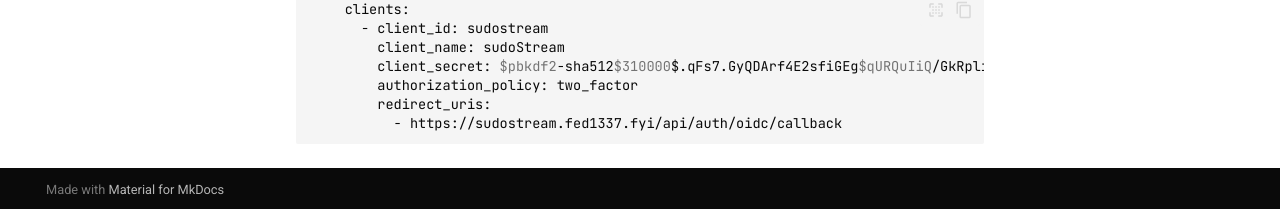
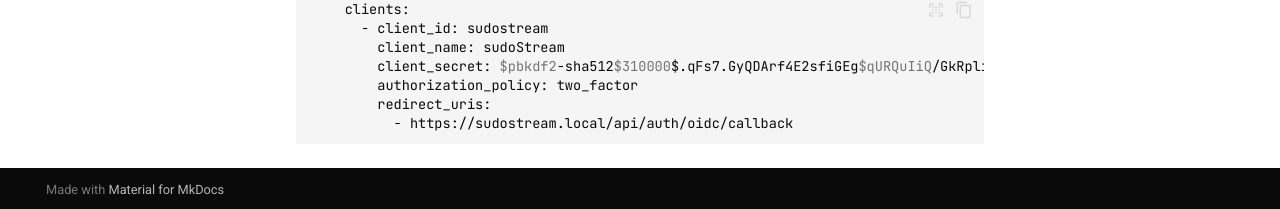
Before and after one commit to fed1337/sudostream, an MkDocs documentation site: the page built from docs/admin/oidc-sso.md, in a window 1280 px wide and 900 px high, scrolled down 678 px. Shown: the part 688-897 px from the top of the window. Built offline with MkDocs 1.6.1 and Material for MkDocs 9.7.7, drawn with Linux system fonts in a browser that asks for light colours; plug-ins that fetch from the network failed and are left out; comment, search, counter and statistics services are not loaded; part of the change alters nothing that is shown.

Commit message:
fix: oidc docs url

````diff
--- a/docs/admin/oidc-sso.md
+++ b/docs/admin/oidc-sso.md
@@ -37,5 +37,5 @@ Redirect URI (register on the IdP):
         client_secret: $pbkdf2-sha512$310000$.qFs7.GyQDArf4E2sfiGEg$qURQuIiQ/GkRplifXVM5UvlYwaHV43CDx/hxCbj2W6cnfir8OthVTXXcgcbfCXsr3Tbv//LxiZIC6rPORfMYEg
         authorization_policy: two_factor
         redirect_uris:
-          - https://sudostream.fed1337.fyi/api/auth/oidc/callback
+          - https://sudostream.local/api/auth/oidc/callback
 ```
````
